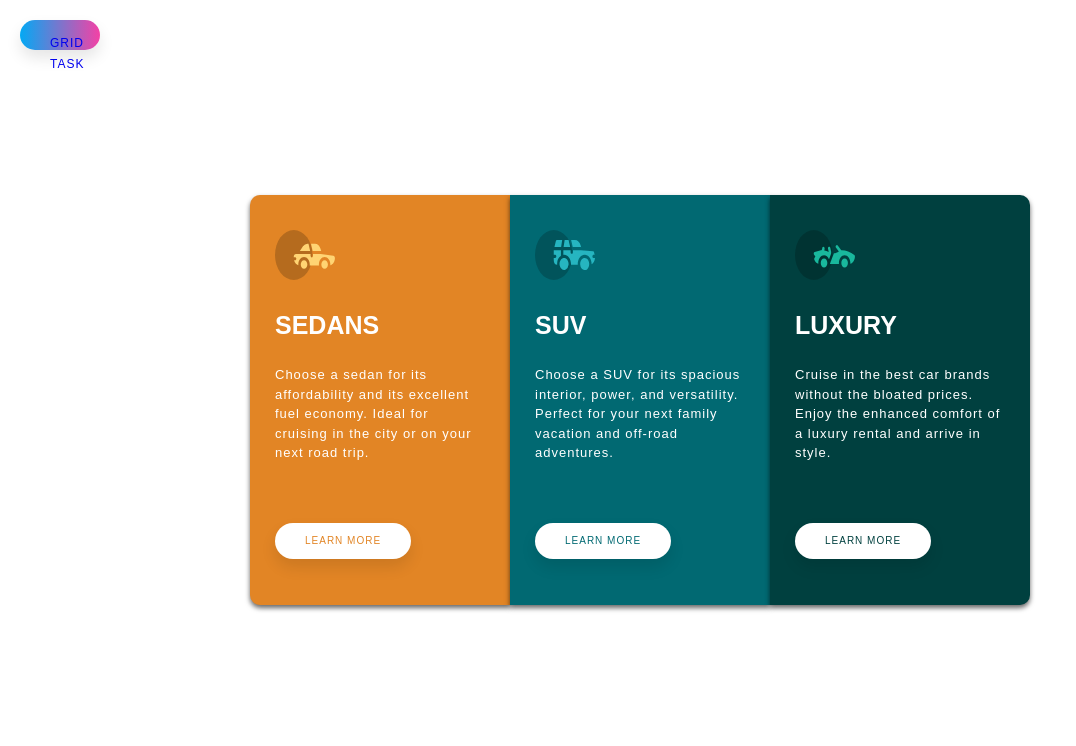
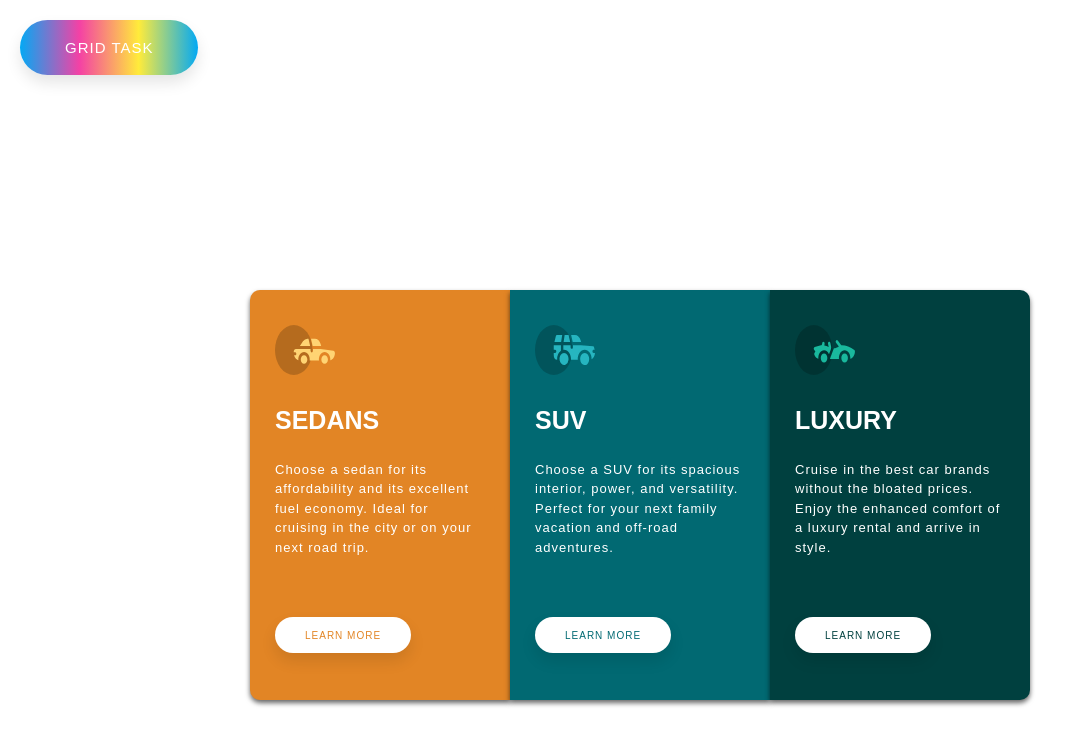
Before and after one commit to digitalnobsx/CSS_Flexbox_0, a plain HTML site: page index.html in a window 1280 px wide. Shown: the whole page, without its empty margins (0-1076 px from the left). Drawn offline with Linux system fonts and the light colour scheme.

Commit message:
edit Grid Task button

```diff
--- a/style.css
+++ b/style.css
@@ -14,26 +14,25 @@ body {
 }
 
 header button {
-  text-decoration: none;
-  position: absolute;
+  padding: 1.25em 3em;
+  font-size: 15px;
+  text-transform: uppercase;
+  letter-spacing: 1px;
+  font-weight: 500;
   border: none;
-  font-size: 10px;
-  font-family: inherit;
-  color: #fff;
-  width: 8em;
-  height: 3em;
-  line-height: 2em;
+  border-radius: 45px;
   background: linear-gradient(90deg,#03a9f4,#f441a5,#ffeb3b,#03a9f4);
-  background-size: 300%;
-  border-radius: 30px;
-  z-index: 1;
+  transition: all 0.3s ease 0s;
+  cursor: pointer;
+  outline: none;
+  font-style: bold;
   margin: 20px;
  }
  a{
-  font-size: 12px;
   text-decoration: none;
   text-align: center;
   margin: auto;
+  color: #fff;
  }
 
 
```
